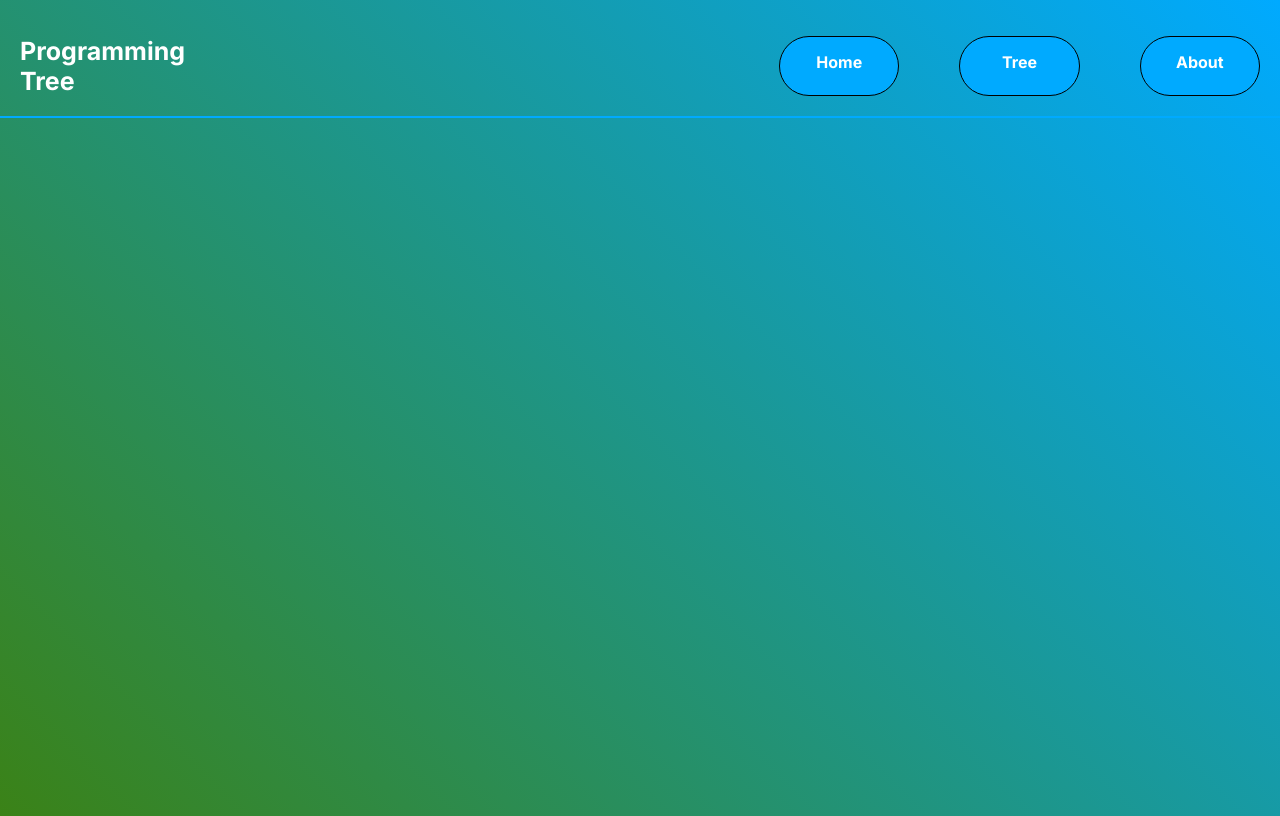
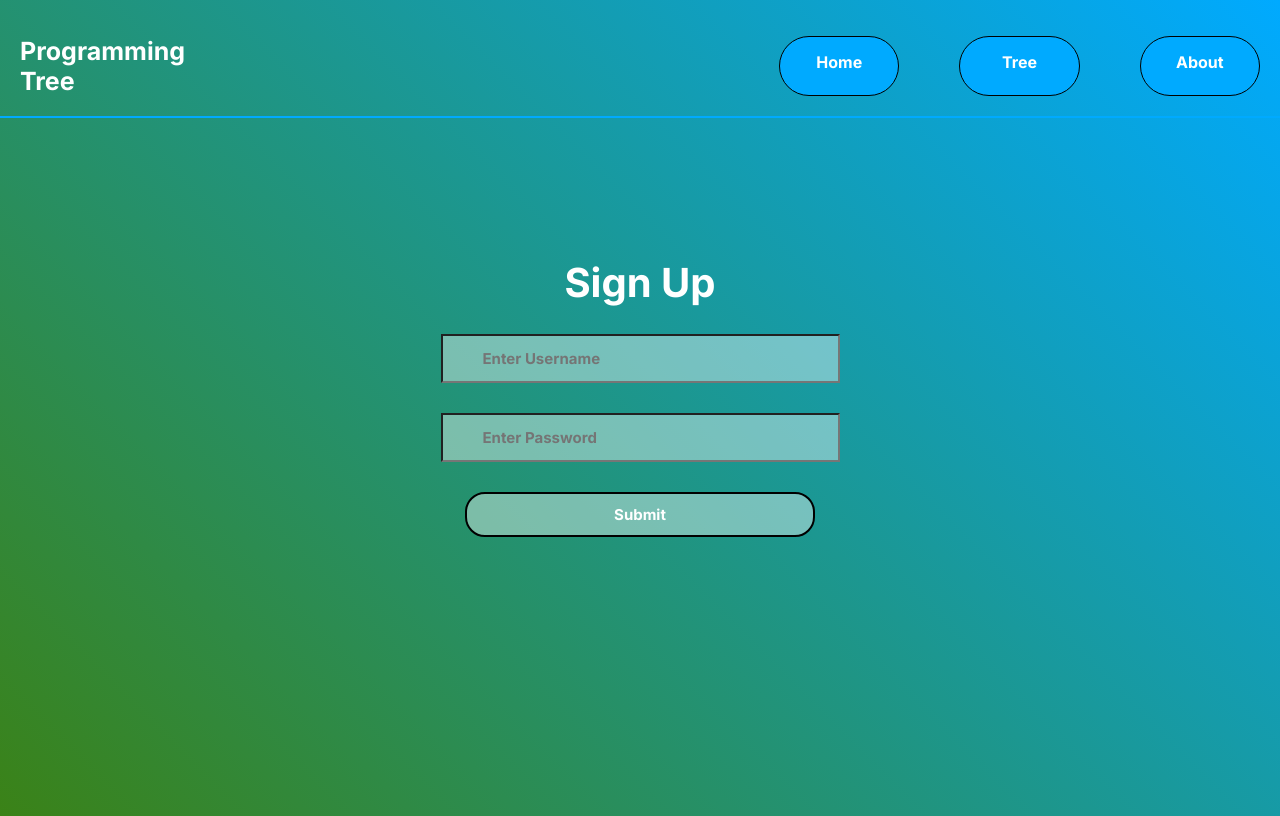
Before and after one commit to justinebanks/programming-tree, a Vue app in the folder frontend/: page /signup in a window 1280 px wide. Built offline with nearby package versions, Linux system fonts and the light colour scheme; a web font is replaced by a local one.

Commit message:
Starts with the login and signup pages

```diff
--- a/frontend/src/components/HeroPage.vue
+++ b/frontend/src/components/HeroPage.vue
@@ -11,6 +11,10 @@ defineProps({
     }
 });
 
+const redirectToLogin = () => {
+    window.location.pathname = '/login';
+}
+
 </script>
 
 <template>
@@ -18,6 +22,7 @@ defineProps({
         <div class="text">
             <h1>{{ title }}</h1>
             <p>{{ text }}</p>
+            <button @click="redirectToLogin()">Sign Up / Login</button>
         </div>
         <img src="https://i.giphy.com/media/dxCT5ok6OM7MS5zAqA/giphy.gif" alt="Image">
     </div>
@@ -52,4 +57,18 @@ defineProps({
         color: white;
         font-size: 20px;
     }
+
+    button {
+        width: 300px;
+        height: 40px;
+        font-size: 15px;
+        border-radius: 5px;
+        border: 1px solid black;
+        background-color: rgba(255, 255, 255, 0.5);
+        font-weight: bold;
+    }
+
+    button:hover {
+        background-color: rgba(255, 255, 255, 0.8);
+    }
 </style>
--- a/frontend/src/router/index.js
+++ b/frontend/src/router/index.js
@@ -2,6 +2,7 @@ import { createRouter, createWebHistory } from "vue-router";
 import HomeView from "../views/HomeView.vue";
 import Tree from "../views/Tree.vue";
 import NodePage from "../views/NodePage.vue";
+import LoginView from "../views/LoginView.vue";
 
 const router = createRouter({
     history: createWebHistory(import.meta.env.BASE_URL),
@@ -20,6 +21,18 @@ const router = createRouter({
             path: "/node/:id",
             name: "node",
             component: NodePage,
+        },
+        {
+            path: "/login",
+            name: "login",
+            component: LoginView,
+            props: { createAccount: false }
+        },
+        {
+            path: "/signup",
+            name: "signup",
+            component: LoginView,
+            props: { createAccount: true }
         }
     ]
 })
--- /dev/null
+++ b/frontend/src/views/LoginView.vue
@@ -0,0 +1,72 @@
+<script setup>
+
+defineProps({
+    createAccount: Boolean
+})
+
+function submitCredentials() {
+    if (createAccount) {
+        // Create Account
+    }
+
+    else {
+        // Login User
+    }
+}
+
+</script>
+
+<template>
+    <div>
+        <h1 v-if="createAccount">Sign Up</h1>
+        <h1 v-else>Login</h1>
+
+        <input type="text" placeholder="Enter Username">
+        <input type="text" placeholder="Enter Password">
+        <button @click="submitCredentials()">Submit</button>
+    </div>
+
+</template>
+
+<style scoped>
+    h1 {
+        color: white;
+        font-size: 40px;
+    }
+
+    div {
+        display: flex;
+        flex-direction: column;
+        align-items: center;
+        justify-content: center;
+        /*border: 2px solid red;*/
+        height: 500px;
+    }
+
+    input[type="text"] {
+        width: 350px;
+        height: 35px;
+        margin-bottom: 30px;
+        background-color: rgba(255, 255, 255, 0.4);
+        color: white;
+        font-weight: bold;
+        font-size: 15px;
+        padding: 5px;
+        padding-left: 40px;
+    }
+
+    button {
+        width: 350px;
+        height: 45px;
+        border-radius: 20px;
+        border: 2px solid black;
+        color: white;
+        font-size: 15px;
+        background-color: rgba(255, 255, 255, 0.4);
+        font-weight: bold;
+    }
+
+    button:hover {
+        background-color: rgba(255, 255, 255, 0.6);
+    }
+</style>
--- a/frontend/src/views/Tree.vue
+++ b/frontend/src/views/Tree.vue
@@ -59,6 +59,7 @@ class TreeNode {
         this.text = "Test Text";
         this.showText = true;
 
+        this.baseColor = color;
         this.color = color;
 
         this.children = [];
@@ -132,6 +133,13 @@ class TreeNode {
             // this.x = mouse.x;
             // this.y = mouse.y;
             // console.log("CLICKED ", this.color);
+        }
+
+        if (this.isHovered()) {
+            this.color = "black";
+        }
+        else {
+            this.color = this.baseColor;
         }
     }
 
```
